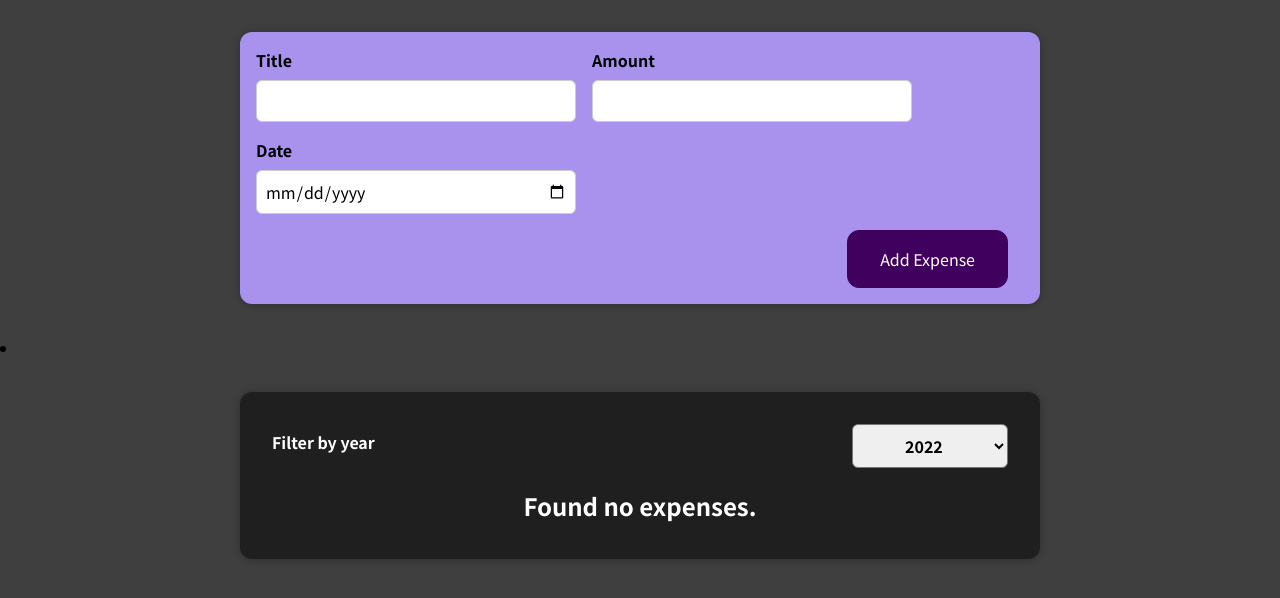
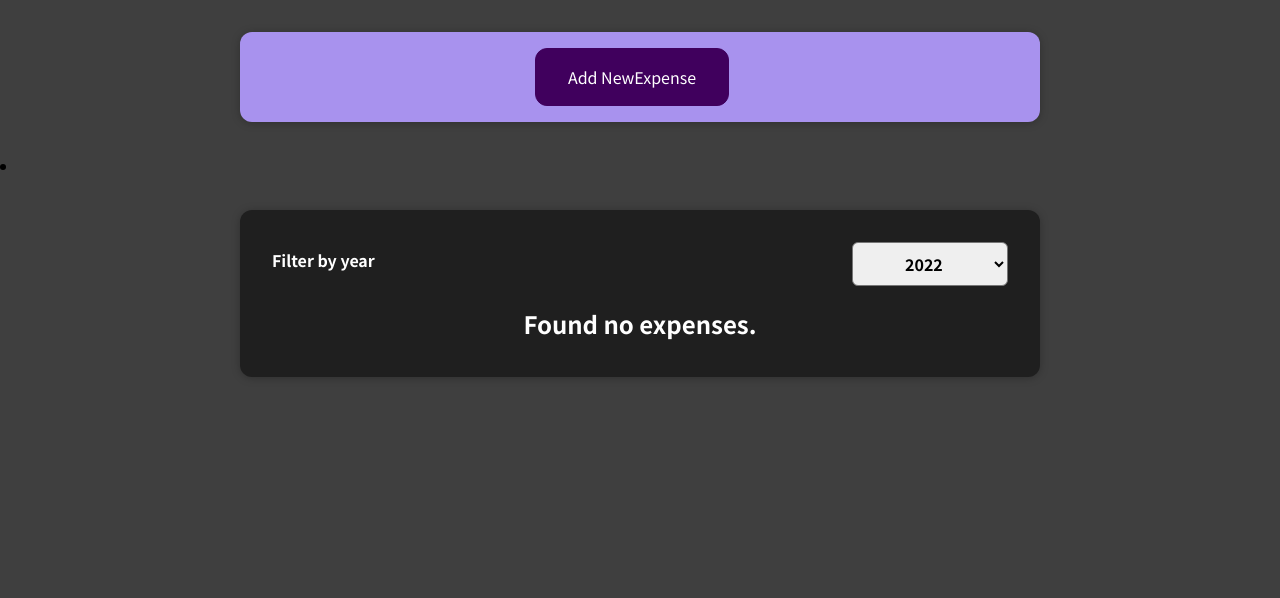
Before and after one commit to shree-yadam/react-complete-guide, a React (Create React App) app: page / in a window 1280 px wide. Shown: the top 598 px of the page. Built offline with nearby package versions, Linux system fonts and the light colour scheme.

Commit message:
Conditionally render expense form

```diff
--- a/src/components/NewExpense/ExpenseForm.js
+++ b/src/components/NewExpense/ExpenseForm.js
@@ -23,7 +23,6 @@
     event.preventDefault();
     props.onSaveExpense(userInput);
     setUserInput({ enteredTitle: "", enteredAmount: "", enteredDate: "" });
-
   }
 
   return (
@@ -60,6 +59,7 @@
       </div>
       <div className="new-expense__actions">
         <button type="submit">Add Expense</button>
+        <button type="button" onClick={props.onCancel}>Cancel</button>
       </div>
     </form>
   );
--- a/src/components/NewExpense/NewExpense.js
+++ b/src/components/NewExpense/NewExpense.js
@@ -1,8 +1,10 @@
 import "./NewExpense.css";
 
 import ExpenseForm from "./ExpenseForm";
+import { useState } from "react";
 
 function NewExpense(props) {
+  const [isEditing, setIsEditing] = useState(false);
   function saveExpenseHandler(enteredExpenseData) {
     const expenseData = {
       title: enteredExpenseData.enteredTitle,
@@ -11,11 +13,22 @@
       id: Math.random().toString(),
     };
     props.onAddExpense(expenseData);
+    stopEditingHandler();
+  }
+
+  function startEditingHandler(e) {
+    setIsEditing(true);
+  }
+
+  function stopEditingHandler(e) {
+    setIsEditing(false);
   }
 
   return (
     <div className="new-expense">
-      <ExpenseForm onSaveExpense={saveExpenseHandler} />
+      {isEditing && <ExpenseForm onSaveExpense={saveExpenseHandler} onCancel={stopEditingHandler}/>}
+      {!isEditing &&
+          <button type="button" onClick={startEditingHandler}>Add NewExpense</button>}
     </div>
   );
 }
```
